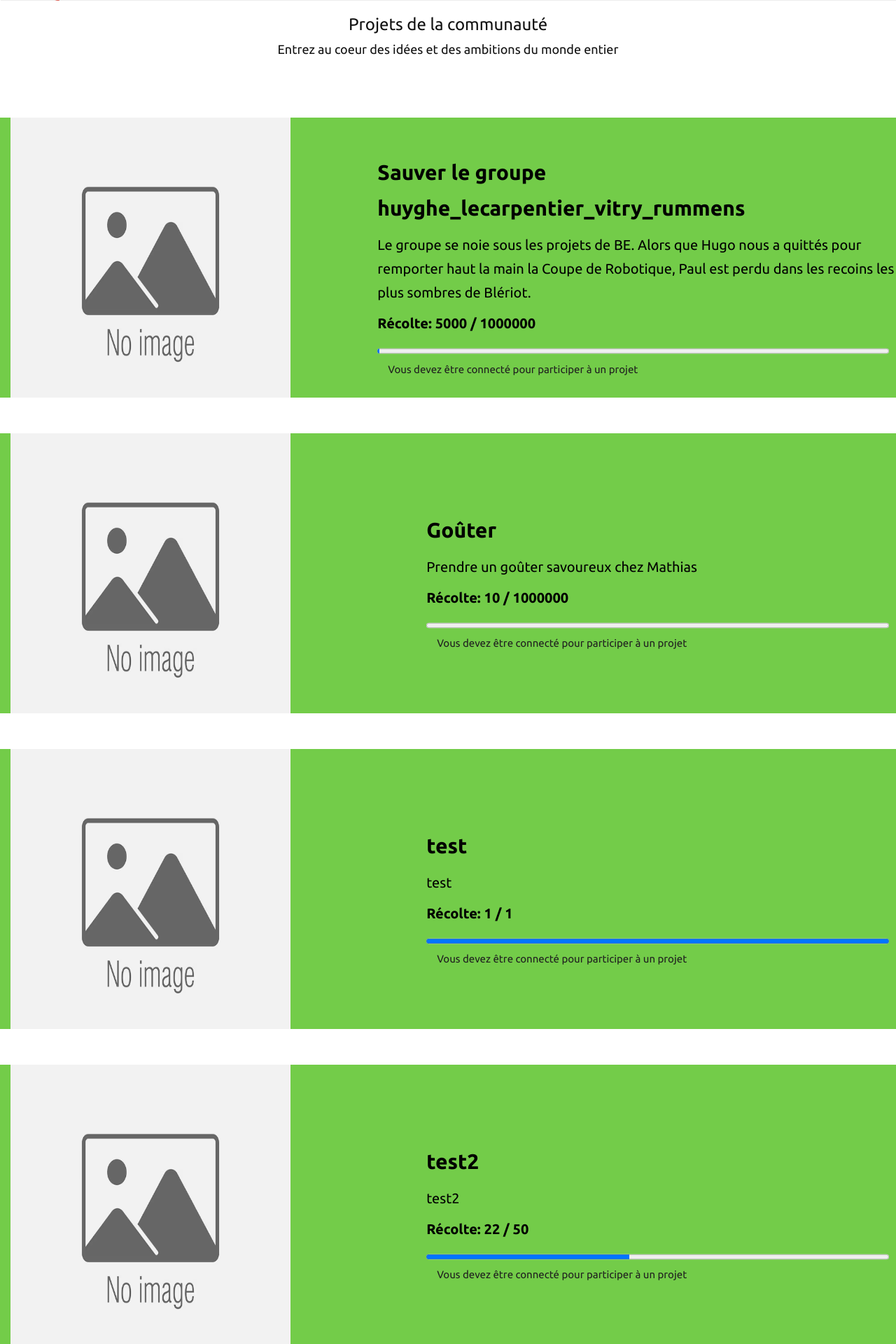
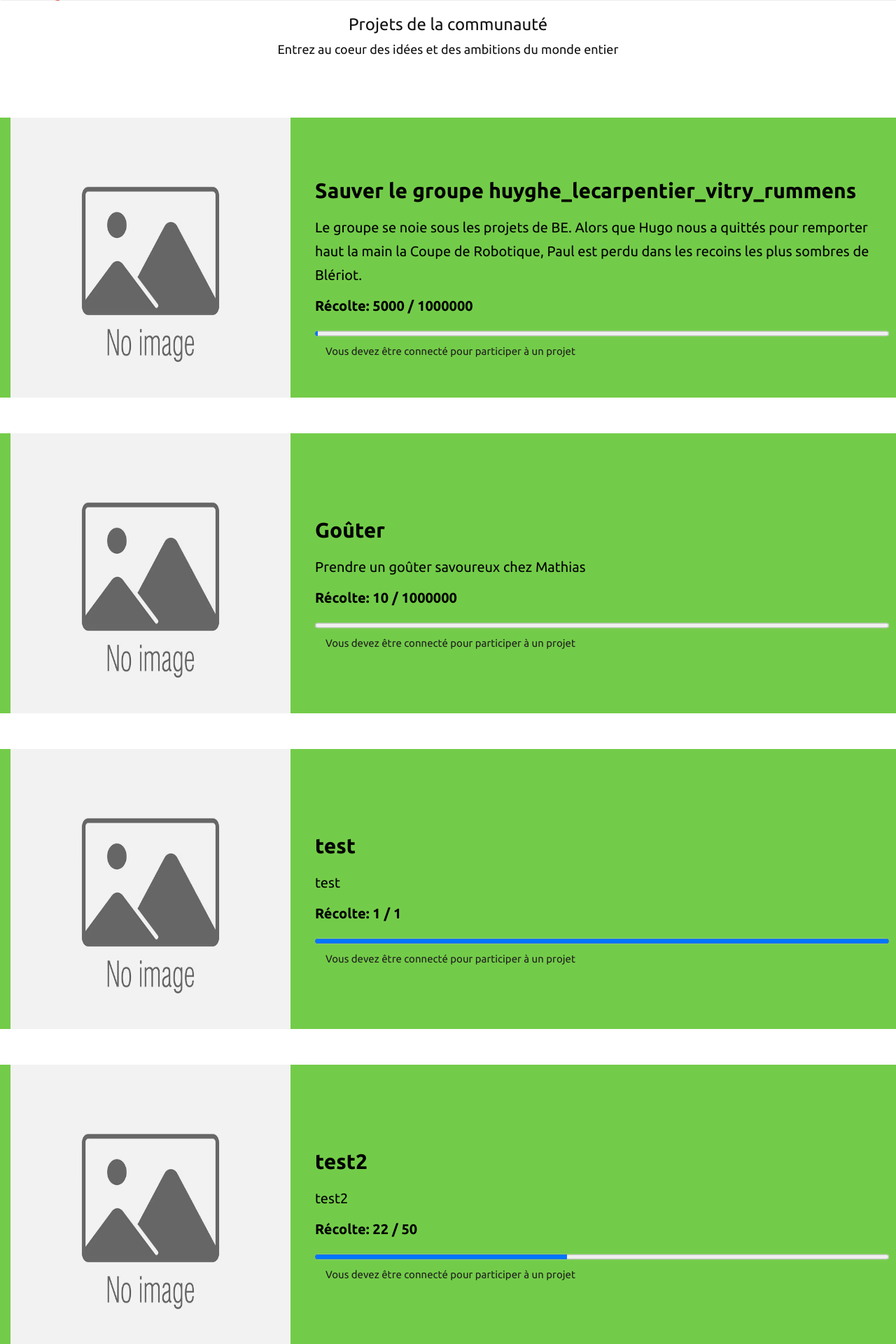
Before and after one commit to HugoLouisVitry/BE_WEB, a Flask app: page /community in a window 1280 px wide. Shown: the part 69-1989 px from the top of the page at 70% size. Run offline with Flask 3, Linux system fonts and the light colour scheme; data comes from the database, SQL or seed files in the repository; some libraries are stand-ins or nearby versions.

Commit message:
fix idex

```diff
--- a/huyghe_lecarpentier_vitry_rummens/App_financement/template/community.html
+++ b/huyghe_lecarpentier_vitry_rummens/App_financement/template/community.html
@@ -88,6 +88,13 @@
       background-color: #73cc49;
       color: white;
     }
+
+    #comu{
+      height: auto;
+      width: 450px;
+
+    }
+
   </style>
   </head>
 
@@ -109,7 +116,7 @@
       <div>
         {% if liste and liste is not none %}
         {% for project in liste %}
-        <a class="container comu-link" href="/seeProject/{{project.idProject}}">
+        <a class="container comu-link" href="/seeProject/{{project.idProject}}" id="comu">
           <div class="project">
             <img class="project-img"
               src="/static/images/projectsPictures/{{project.picture}}"
--- a/huyghe_lecarpentier_vitry_rummens/App_financement/template/index.html
+++ b/huyghe_lecarpentier_vitry_rummens/App_financement/template/index.html
@@ -100,9 +100,11 @@
       height: auto; /* Hauteur automatique pour conserver les proportions de l'image */
       max-width: 200px; /* Limiter la largeur de l'image à 200px */
       max-height: 200px; /* Limiter la hauteur de l'image à 200px */
-      object-fit: contain;
       text-align: center;
       justify-content: center;
+      position: inherit;
+      left: 55%;
+      margin-top: 5px;
     }
 
     .slide-content {
@@ -190,6 +192,7 @@
                 <br>
 
               </div><span>{{ project.current }} / {{ project.target }}</span>
+
             </div>
           </a>
           {% endfor %}
```
